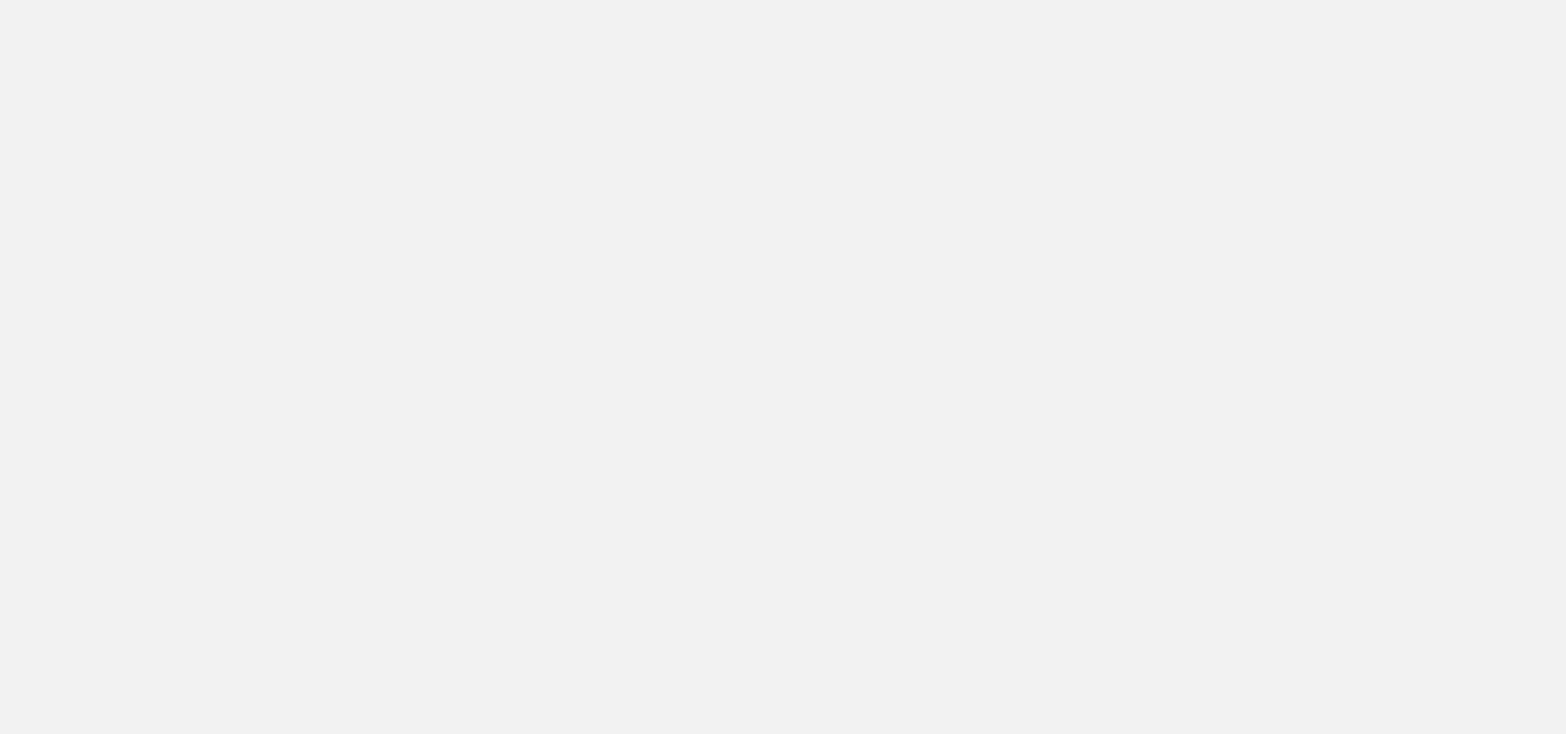
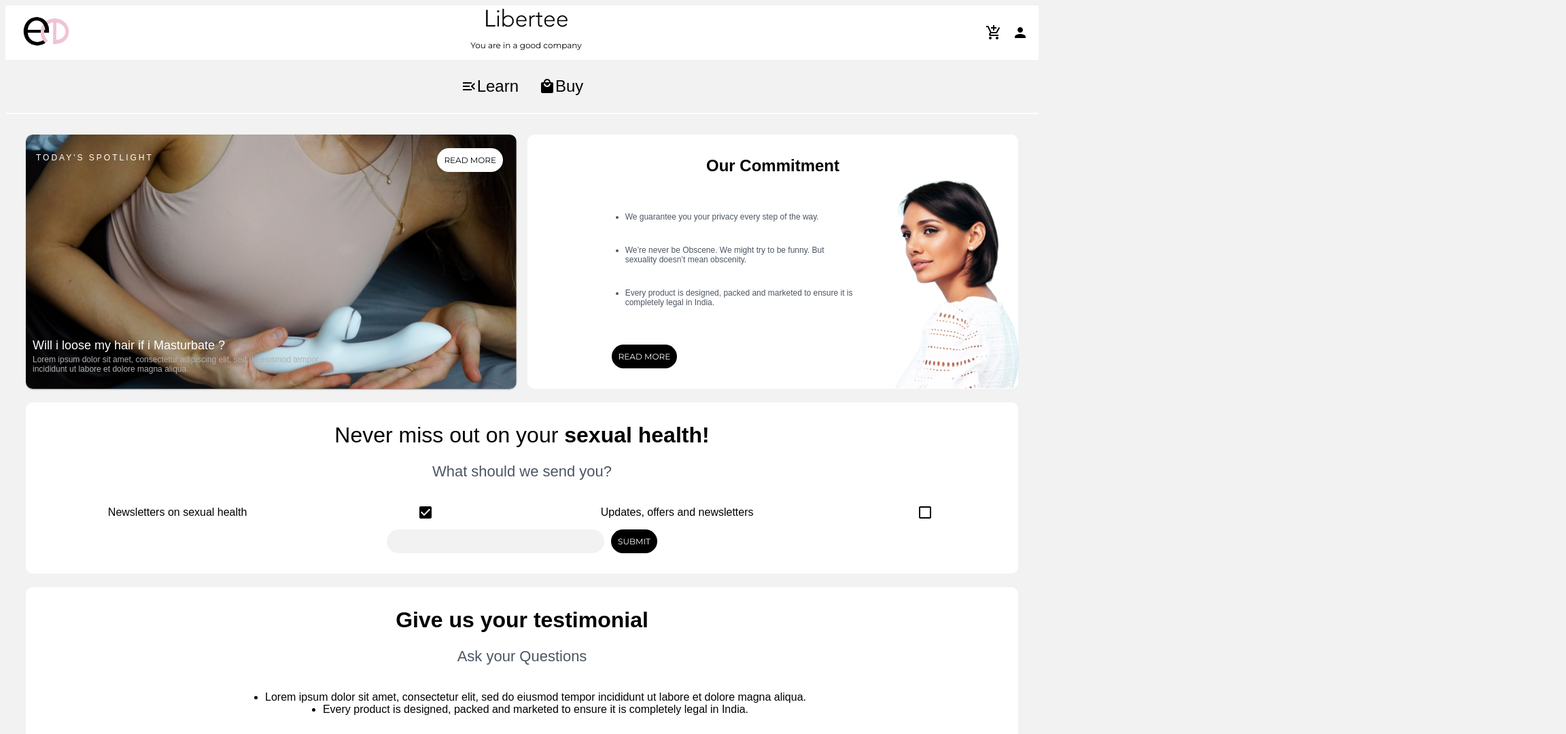
Before and after one commit to CodeoxTechnologies/libertee-web, a React (Create React App) app: page / in a window 1536 px wide. Shown: the top 1080 px of the page at 68% size, 2304 px wide, since content can reach past the window. Built offline with nearby package versions, Linux system fonts and the light colour scheme; a web font is replaced by a local one.

Commit message:
larger desktop version

```diff
--- a/src/assets/styles/home.scss
+++ b/src/assets/styles/home.scss
@@ -816,3 +816,269 @@
         }
     }
 }
+@media screen and (min-width: 1400px) {
+    .home {
+        .header {
+            font-family: 'montserrat', sans-serif;
+            background: #fff;
+            padding: 15px;
+            display: flex;
+            flex-direction: row;
+            justify-content: space-between;
+            align-items: center;
+            height: 50px;
+
+            .logo {
+                width: 90px;
+            }
+
+            .libertee {
+                display: flex;
+                flex-direction: column;
+                justify-content: center;
+                align-items: center;
+                font-size: 12px;
+
+                .libertee-logo {
+                    width: 135px;
+                }
+            }
+
+            .navigation-icons {
+                display: flex;
+                flex-direction: row;
+                justify-content: center;
+                align-items: center;
+
+                .shoppingcart {
+                    padding: 15px;
+                }
+            }
+        }
+
+        .navigation {
+            margin-top: 10px;
+            display: flex;
+            flex-direction: row;
+            justify-content: center;
+            align-items: center;
+            border-bottom: 2px solid #fff;
+
+            span {
+                padding: 15px;
+                display: flex;
+                align-items: center;
+                font-size: 24px;
+                margin-bottom: 10px;
+            }
+        }
+
+        .libertee-body {
+            margin: 30px;
+
+            .spotlight-section {
+                background: url('../images/spotlight.png');
+                background-repeat: no-repeat;
+                background-size: cover;
+                position: relative;
+                display: flex;
+                flex-direction: column;
+                justify-content: space-between;
+                align-items: flex-start;
+                width: 100%;
+                height: 100%;
+                border-radius: 10px;
+
+                .spotlight-top {
+                    display: flex;
+                    flex-direction: row;
+
+                    .spotlight-text {
+                        color: #fff;
+                        padding: 15px;
+                        font-size: 12px;
+                        font-weight: 300;
+                        letter-spacing: 3px;
+                    }
+
+                    .read-more-spotlight {
+                        padding: 20px;
+                        justify-content: flex-end;
+                        float: right;
+                    }
+                }
+
+                .spotlight-bottom {
+                    .spotlight-bottom-content {
+                        position: absolute;
+                        bottom: 0%;
+                        margin: 10px;
+
+                        .spotlight-title {
+                            color: #fff;
+                            font-weight: 400;
+                            font-size: 18px;
+                            margin: 0px;
+                        }
+
+                        p {
+                            color: #b1b1b1;
+                            font-size: 12px;
+                            margin-top: 3px;
+                        }
+
+                    }
+                }
+            }
+
+            .commitment-mobile {
+                display: none;
+            }
+
+            .commitment-desktop {
+                .commitment-section {
+                    font-family: work-sans, sans-serif;
+                    font-style: normal;
+                    font-weight: 400;
+                    width: 100%;
+                    height: 100%;
+                    display: flex;
+                    flex-direction: column;
+                    align-items: center;
+                    border-radius: 10px;
+                    background: #fff;
+                    position: relative;
+
+                    .commitment-section-heading {
+                        font-size: 24px;
+                    }
+
+                    .commitment-section-body {
+                        display: flex;
+                        flex-direction: row;
+                        justify-content: space-between;
+
+                        .commitment-section-body-button {
+                            margin: 30px;
+                        }
+
+                        .commitment-section-body-list {
+                            display: flex;
+                            flex-direction: column;
+                            font-size: 12px;
+
+                            .commitment-section-body-list-item {
+                                margin: 10px 10px 25px 10px;
+                                justify-items: flex-start;
+                                flex-wrap: wrap;
+                                color: #4B5563;
+
+                            }
+                        }
+
+                        .commitment-section-body-image {
+                            display: flex;
+                            justify-content: flex-end;
+
+                            img {
+                                width: 200.95px;
+                                height: 324.74px;
+                                position: absolute;
+                                bottom: 0px;
+                                right: -2%;
+                            }
+                        }
+                    }
+                }
+            }
+
+            .newsletter-section {
+                margin-top: 20px;
+
+                .newsletter-container {
+                    background: #fff;
+                    border-radius: 10px;
+
+                    .newsletter-heading {
+                        h4 {
+                            font-size: 32px;
+                            font-weight: 500;
+                            padding-top: 30px;
+                            margin: 0px;
+
+                        }
+
+                        p {
+                            color: #4B5563;
+                            font-size: 22px;
+                        }
+
+                    }
+
+                    .newsletter-flex {
+                        display: flex;
+                        flex-direction: row;
+                        justify-content: space-around;
+                    }
+
+                    .newsletter-subscribe {
+                        display: flex;
+                        flex-direction: row;
+                        justify-content: center;
+                        align-items: center;
+                        margin-bottom: 30px;
+
+
+                        input {
+                            width: 300px;
+                            border-radius: 20px;
+                            padding: 10px;
+                            border: none;
+                            background: #F2F2F2;
+                            margin-right: 10px;
+                        }
+                    }
+                }
+
+            }
+
+            .testimonial-section {
+                margin-top: 20px;
+
+                .testimonial-container {
+                    background: #fff;
+                    border-radius: 10px;
+
+                    .testimonial-heading {
+
+                        // padding-top: 10px;
+                        h4 {
+                            font-size: 32px;
+                            font-weight: 500;
+                            padding-top: 30px;
+                            margin: 0px;
+                        }
+
+                        p {
+                            color: #4B5563;
+                            font-size: 22px;
+                        }
+                    }
+
+                    .testimonial-section-body-list {
+                        display: flex;
+                        flex-direction: column;
+                        justify-content: center;
+                        align-items: center;
+                    }
+                    .testimonial-button {
+                        margin: 15px;
+                    }
+                }
+            }
+
+
+
+        }
+    }
+}
```
